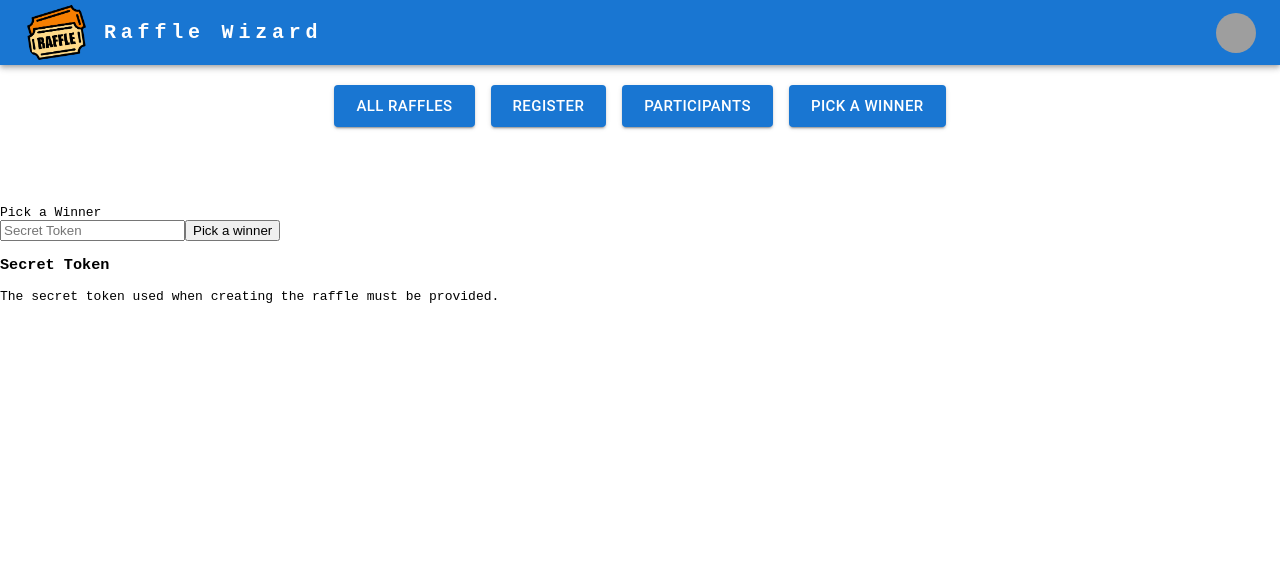
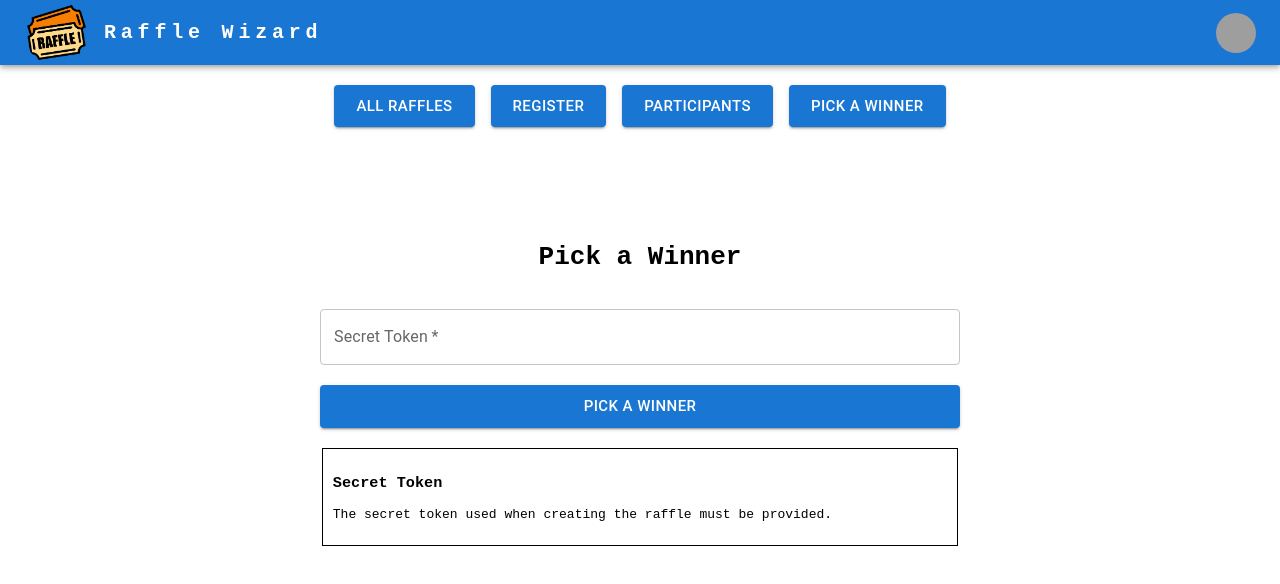
Before and after one commit to samfigueroa92/Samantha-Figueroa-takehome-polleverywhere, a React (Create React App) app in the folder front-end/: page /raffles/1 in a window 1280 px wide. Both pictures are taken after a click on the button "PICK A WINNER". Shown: the top 584 px of the page. Built offline with nearby package versions, Linux system fonts and the light colour scheme; no server answers; grey boxes are pictures that could not be loaded.

Commit message:
added css to Winner and WinnerForm

```diff
--- a/front-end/src/Components/SingleParticipant.js
+++ b/front-end/src/Components/SingleParticipant.js
@@ -19,7 +19,7 @@ const SingleParticipant = ({ participant }) => {
         component="span"
         sx={{ display: "inline-block", mx: "2px", transform: "scale(0.8)", textAlign:"center" }}
       >
-        <Card sx={{width: 400}}>
+        <Card elevation={12} sx={{width: 400}}>
           <CardContent>
           <Avatar alt={`${first_name} ${last_name}`} src="" sx={{ width: 65, height: 65, margin:"0 auto 25px auto", }} />
             <Typography sx={{ fontSize: 25 }} color="text.primary" gutterBottom>
--- a/front-end/src/Components/SingleRaffle.css
+++ b/front-end/src/Components/SingleRaffle.css
@@ -1,3 +1,5 @@
-.SingleRaffle{
-    min-width: 100px;
-}
+
+/*
+.SingleRaffle:hover{
+    background-color: blue;
+} */
--- a/front-end/src/Components/SingleRaffle.js
+++ b/front-end/src/Components/SingleRaffle.js
@@ -3,9 +3,14 @@ import Box from "@mui/material/Box";
 import Card from "@mui/material/Card";
 import CardContent from "@mui/material/CardContent";
 import Typography from "@mui/material/Typography";
+import "./SingleRaffle.css"
 
+//utils
+import { convertDate } from "../utils/dateConverter";
+
+// backgroundColor: "#6495ED"
 const SingleRaffle = ({ raffle }) => {
-  const { name, creation_date } = raffle;
+  const { name, creation_date, raffled_on, winner_id } = raffle;
 
   return (
     <div className="SingleRaffle">
@@ -14,7 +19,9 @@ const SingleRaffle = ({ raffle }) => {
           component="span"
           sx={{ display: "inline-block", mx: "2px", transform: "scale(0.8)" }}
         >
-          <Card sx={{width: 300, height: 300}}>
+          <Card elevation={12} sx={{width: 300, height: 300, ':hover': {
+       boxShadow: "10px 10px #6495ED"
+    }}}>
             <CardContent>
               <Typography
                 sx={{ fontSize: 25 }}
@@ -24,13 +31,13 @@ const SingleRaffle = ({ raffle }) => {
                 {name}
               </Typography>
               <Typography sx={{ mb: 1.5 }} color="text.secondary">
-                Created on: {creation_date}
+                Created on: {convertDate(creation_date)}
               </Typography>
               <Typography sx={{ mb: 1.5 }} color="text.secondary">
-                Winner ID: No Winner
+                Winner ID: {winner_id ? winner_id : "No winner"}
               </Typography>
               <Typography sx={{ mb: 1.5 }} color="text.secondary">
-                Raffled on: Date raffle ended
+                Raffled on: {raffled_on ? convertDate(raffled_on) : "Not raffled yet."}
               </Typography>
             </CardContent>
           </Card>
--- a/front-end/src/Components/Winner.js
+++ b/front-end/src/Components/Winner.js
@@ -1,22 +1,74 @@
 // import axios from "axios";
 // import { useState } from 'react';
 
+//styling
+import NumbersIcon from "@mui/icons-material/Numbers";
+import EmailIcon from "@mui/icons-material/Email";
+import LocalPhoneIcon from "@mui/icons-material/LocalPhone";
+import Box from "@mui/material/Box";
+import Card from "@mui/material/Card";
+import CardContent from "@mui/material/CardContent";
+import Typography from "@mui/material/Typography";
+import Avatar from "@mui/material/Avatar";
+import CardMedia from '@mui/material/CardMedia';
+
 const Winner = ({ winner }) => {
-    const {id, first_name, last_name, email, phone, registration_date} = winner;
+  const { id, first_name, last_name, email, phone, registration_date } = winner;
 
   return (
     <div className="Winner">
       <div>
-                <img src="https://t4.ftcdn.net/jpg/04/54/58/47/360_F_454584719_dhKO4mMII6269PpQxgQTqE9T2i9zlFYz.jpg" alt="winner" />
-                <div>{`${first_name} ${last_name}`}</div>
-                <div>winner {registration_date}</div>
-                <div>{id}</div>
-                <div>winner {email}</div>
-                <div>winner {phone}</div>
+        <Box
+          component="span"
+          sx={{
+            display: "inline-block",
+            mx: "2px",
+            transform: "scale(0.8)",
+            textAlign: "center",
+          }}
+        >
+          <Card elevation={12} sx={{ width: 600 }}>
+            <CardMedia
+            sx={{ height: 450 }}
+            image="https://t4.ftcdn.net/jpg/04/54/58/47/360_F_454584719_dhKO4mMII6269PpQxgQTqE9T2i9zlFYz.jpg"
+            title="winner" />
+            <CardContent>
+              <Avatar
+                alt={`${first_name} ${last_name}`}
+                src=""
+                sx={{ width: 65, height: 65, margin: "0 auto 25px auto" }}
+              />
+              <Typography
+                sx={{ fontSize: 25 }}
+                color="text.primary"
+                gutterBottom
+              >
+                {`${first_name} ${last_name}`}
+              </Typography>
+              <Typography sx={{ mb: 1.5, fontSize: 20 }} color="text.secondary">
+                <NumbersIcon fontSize="18px" /> {id}
+              </Typography>
+              <Typography sx={{ mb: 1.5, fontSize: 20 }} color="text.secondary">
+                <EmailIcon fontSize="18px" /> {email}
+              </Typography>
+              <Typography sx={{ mb: 1.5, fontSize: 20 }} color="text.secondary">
+                <LocalPhoneIcon fontSize="18px" /> {phone ? phone : "--"}
+              </Typography>
+            </CardContent>
+          </Card>
+        </Box>
       </div>
-
     </div>
   );
 };
 
 export default Winner;
+
+{
+  /* <img src="https://t4.ftcdn.net/jpg/04/54/58/47/360_F_454584719_dhKO4mMII6269PpQxgQTqE9T2i9zlFYz.jpg" alt="winner" />
+<div>{`${first_name} ${last_name}`}</div>
+<div>winner {registration_date}</div>
+<div>{id}</div>
+<div>winner {email}</div>
+<div>winner {phone}</div> */
+}
--- /dev/null
+++ b/front-end/src/Components/WinnerForm.css
@@ -0,0 +1,21 @@
+.WinnerForm{
+    /* border: 1px solid red; */
+    display: flex;
+    flex-direction: column;
+    align-items: center;
+    justify-content: center;
+}
+
+.WinnerForm form{
+    width: 50vw;
+    display: flex;
+    flex-direction: column;
+    align-items: center;
+    justify-content: center;
+}
+
+.WinnerForm-secretToken{
+    border: 1.5px solid black;
+    width: 48vw;
+    padding: 10px;
+}
--- a/front-end/src/Components/WinnerForm.js
+++ b/front-end/src/Components/WinnerForm.js
@@ -6,17 +6,22 @@ import axios from "axios";
 //components
 import Winner from "./Winner";
 
+//styling
+import "./WinnerForm.css";
+import TextField from "@mui/material/TextField";
+import Button from "@mui/material/Button";
+
 const API = process.env.REACT_APP_API_URL;
 
 const WinnerForm = ({ raffle, participants }) => {
-  const [winner, setWinner] = useState();
+  const [winner, setWinner] = useState(false);
   const [tokenInput, setTokenInput] = useState("");
   const [editedRaffle, setEditedRaffle] = useState({
     name: raffle.name,
     secret_token: raffle.secret_token,
     creation_date: raffle.creation_date,
     raffled_date: raffle.raffled_date,
-    winner_id: null
+    winner_id: null,
   });
   // const navigate = useNavigate();
 
@@ -25,7 +30,7 @@ const WinnerForm = ({ raffle, participants }) => {
   };
   // console.log(raffle)
   const updateRaffle = () => {
-    console.log(editedRaffle)
+    console.log(editedRaffle);
     axios
       .put(`${API}/raffles/${raffle.id}`, editedRaffle)
       .then((res) => setEditedRaffle(res.data))
@@ -44,7 +49,7 @@ const WinnerForm = ({ raffle, participants }) => {
 
       // const updatedRaffle = {...editedRaffle}
       // updatedRaffle.winner_id = winner.id;
-      setEditedRaffle({ ...editedRaffle, "winner_id": winner.id})
+      setEditedRaffle({ ...editedRaffle, winner_id: winner.id });
 
       // console.log(updatedRaffle)
       // console.log(winner.id)
@@ -53,46 +58,79 @@ const WinnerForm = ({ raffle, participants }) => {
       // updateRaffle(raffle.id);
     }
   };
-  console.log(editedRaffle)
+  console.log(editedRaffle);
 
   const handleSubmit = (e) => {
     e.preventDefault();
     getWinner();
     updateRaffle();
+  };
 
-  }
-
-
-
-  return (
-    <div className="WinnerForm">
-      {winner ? (
-        <Winner winner={winner} />
-      ) : (
+  const renderContent = () => {
+    if (winner) {
+      return <Winner winner={winner} />;
+    } else {
+      return (
         <>
-          <div>Pick a Winner</div>
-          <form onSubmit={handleSubmit}>
-          <div>
-            <input
-              type="text"
+          <h1>Pick a Winner</h1>
+          <form>
+            <TextField
+              id="name"
+              label="Secret Token"
+              variant="outlined"
               value={tokenInput}
               placeholder="Secret Token"
               onChange={handleChange}
+              required
+              fullWidth
             />
-            <button type="submit" >Pick a winner</button>
-          </div>
-          <div>
+            <Button
+              type="submit"
+              variant="contained"
+              size="large"
+              sx={{ margin: "20px", width: "50vw" }}
+            >
+              Pick a winner
+            </Button>
+          </form>
+          <div className="WinnerForm-secretToken">
             <h3>Secret Token</h3>
             <p>
               The secret token used when creating the raffle must be provided.
             </p>
           </div>
+        </>
+      );
+    }
+  };
 
-          </form>
-        </>
-      )}
-    </div>
-  );
+  return <div className="WinnerForm">{renderContent()}</div>;
 };
 
 export default WinnerForm;
+
+// {winner ? (
+//   <Winner winner={winner} />
+// ) : (
+//   <>
+//     <div>Pick a Winner</div>
+//     <form onSubmit={handleSubmit}>
+//     <div>
+//       <input
+//         type="text"
+//         value={tokenInput}
+//         placeholder="Secret Token"
+//         onChange={handleChange}
+//       />
+//       <button type="submit" >Pick a winner</button>
+//     </div>
+//     <div>
+//       <h3>Secret Token</h3>
+//       <p>
+//         The secret token used when creating the raffle must be provided.
+//       </p>
+//     </div>
+
+//     </form>
+//   </>
+// )}
--- /dev/null
+++ b/front-end/src/utils/dateConverter.js
@@ -0,0 +1,11 @@
+const convertDate = (string) => {
+    const date = new Date(string);
+    const newDate = date.toLocaleDateString();
+    const time = date.toLocaleTimeString([], { hour: "2-digit", minute: "2-digit" });
+    return newDate + " " + time;
+  };
+
+
+module.exports = {
+    convertDate
+}
```
Lines whose indentation alone changed are shown as unchanged.
